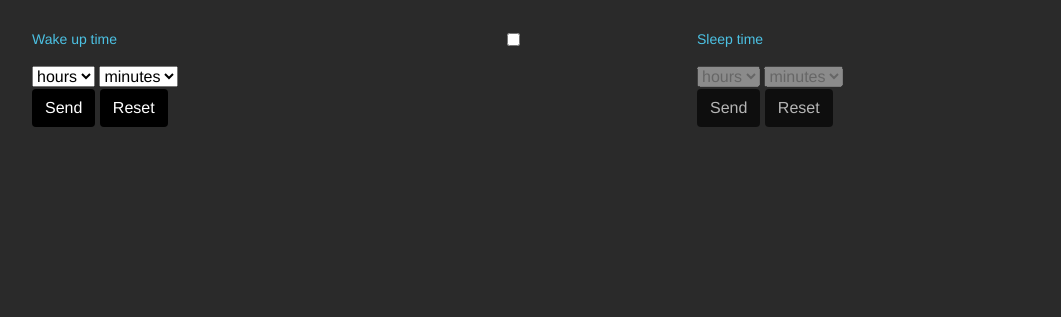
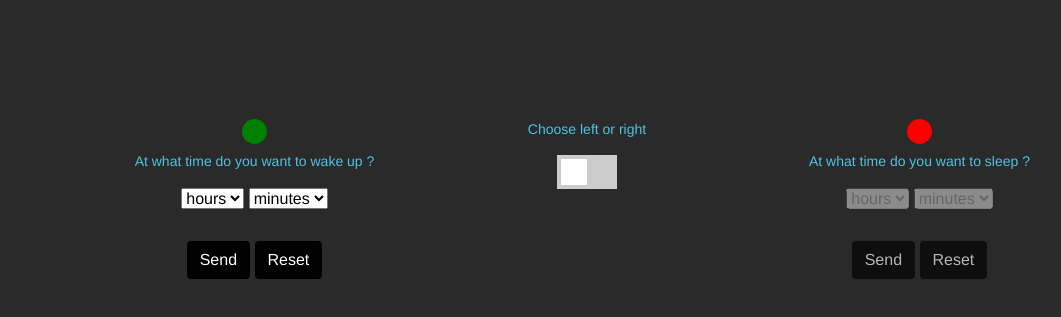
Before and after one commit to sullivantobias/Sleep_Calculator, a website: page index.html in a window 1280 px wide. Shown: the part 101-418 px from the top of the page, without its empty margins (53-1114 px from the left). Drawn offline with nearby package versions, Linux system fonts and the light colour scheme.

Commit message:
Adding Choice Light

```diff
--- a/index.html
+++ b/index.html
@@ -16,9 +16,10 @@
       <div class="row">
         <h1 class="col-12 title-header text-center">Sleep Calculator</h1>
 
-        <div class="form col-5">
+        <div class="form col-5 text-center">
+          <span class="dot active"></span>
           <div class="select-form-wake" id="wake">
-            <p>Wake up time</p>
+            <p>At what time do you want to wake up ?</p>
             <select name="hours" id="hours">
               <option disabled selected>hours</option>
               <option value="0">00</option>
@@ -68,15 +69,17 @@
             <button id="resetWake" name="reset" class="btn">Reset</button>
           </div>
         </div>
-        <div class="col-2">
+        <div class="col-2 text-center">
+          <p>Choose left or right</p>
           <label class="switch">
             <input type="checkbox" />
             <div class="slider"></div>
           </label>
         </div>
-        <div class="form col-5">
+        <div class="form col-5 text-center">
+          <span class="dot"></span>
           <div class="select-form-sleep" id="sleep">
-            <p>Sleep time</p>
+            <p>At what time do you want to sleep ?</p>
             <select name="hours" id="hours" disabled>
               <option disabled selected>hours</option>
               <option value="0">00</option>
--- a/package.json
+++ b/package.json
@@ -3,7 +3,7 @@
   "version": "0.1.0",
   "description": "It will tell you the best time to go to sleep or wake up",
   "scripts": {
-    "start": "start npm run scss && npm run build",
+    "start": "npm run scss && npm run build",
     "scss": "node-sass --watch src/styles/styles.scss -o app/lib/styles",
     "build": "tsc --watch"
   },
--- /dev/null
+++ b/src/styles/form/_dot.scss
@@ -0,0 +1,15 @@
+/* dot */
+
+@import "../helper/helper";
+
+.dot {
+  height: 25px;
+  width: 25px;
+  background-color: $lightNotActive;
+  border-radius: 50%;
+  display: inline-block;
+
+  &.active {
+    background-color: $lightActive;
+  }
+}
--- a/src/styles/form/_list.scss
+++ b/src/styles/form/_list.scss
@@ -2,6 +2,7 @@
 
 .bestTimes {
   margin-top: 20px;
+  font-size: 45px;
   padding-left: 0;
 
   > li {
--- a/src/styles/helper/_variables.scss
+++ b/src/styles/helper/_variables.scss
@@ -6,3 +6,7 @@ $primaryBC: #2a2a2a;
 $darkTheme: #000;
 
 $lightTheme: #fff;
+
+$lightActive: green;
+
+$lightNotActive: red;
--- a/src/styles/styles.scss
+++ b/src/styles/styles.scss
@@ -9,3 +9,5 @@
 @import "./form/list";
 
 @import "./form/toggleswitch";
+
+@import "./form/dot";
```
Also changed, not shown: app/lib/styles/styles.css, src/logic/calculator.ts (indentation only).
